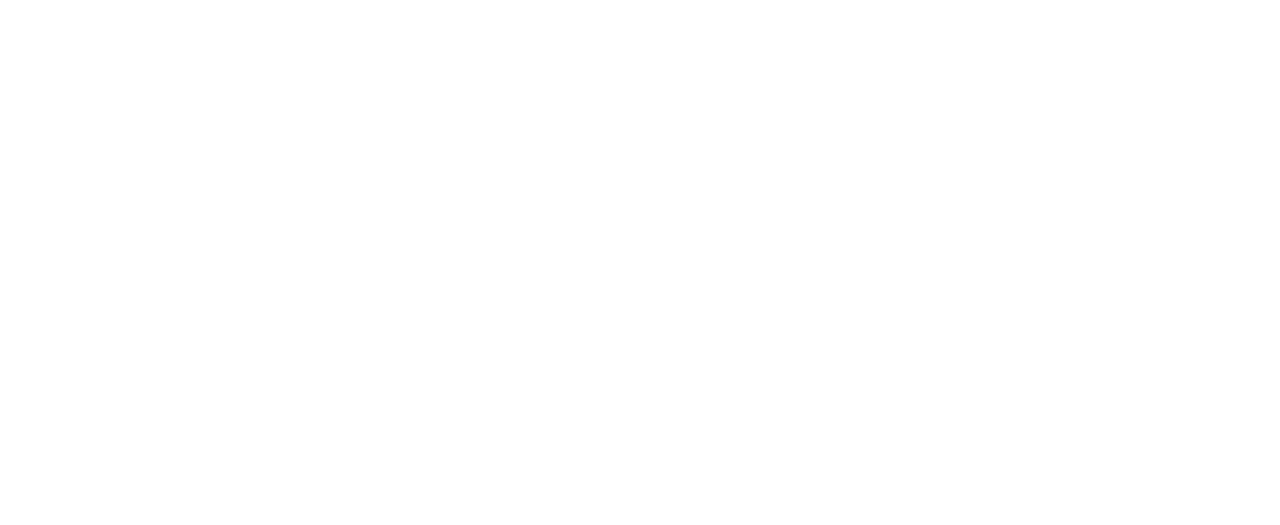
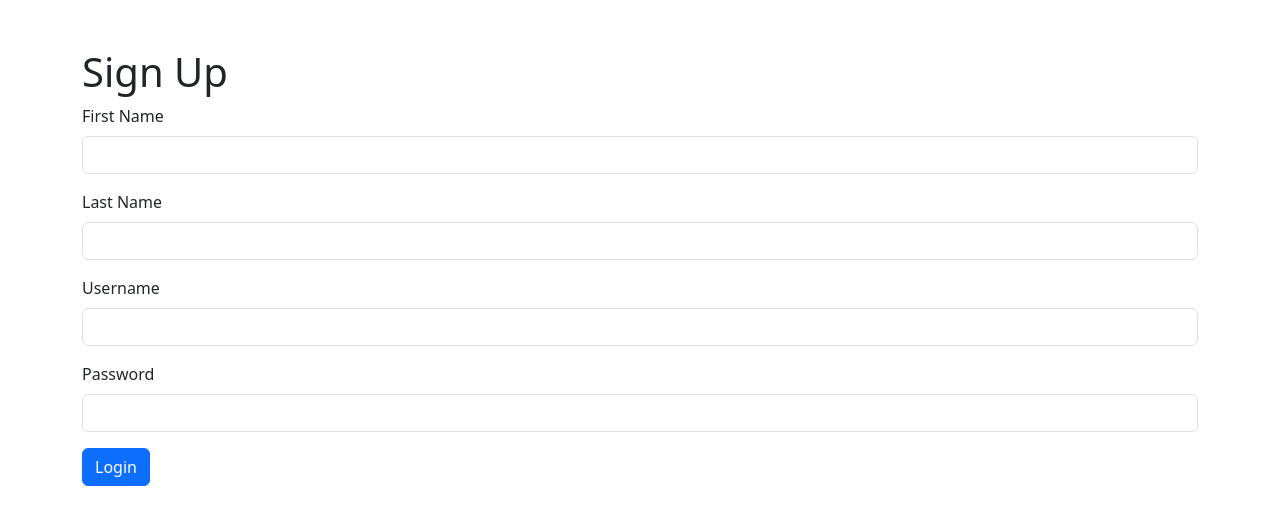
Before and after one commit to MarkMacGowan/premiereCinemaApp, a PHP site: page /signup.php in a window 1280 px wide. Before the commit the part shown is empty. Shown: the top 525 px of the page. Run offline with PHP 8.4, Linux system fonts and the light colour scheme; data comes from the database, SQL or seed files in the repository; both versions use the stored data as it was after the commit.

Commit message:
feat: add code to signup page

```diff
--- a/signup.php
+++ b/signup.php
@@ -0,0 +1,52 @@
+<?php
+
+
+
+        $db = new SQLite3('data.sqlite3');
+
+
+        $db->exec("CREATE TABLE IF NOT EXISTS users (id INTEGER PRIMARY KEY, username TEXT, password TEXT)");
+
+
+        $db->exec("INSERT INTO users (username, password) VALUES ('admin', '1234')");
+
+
+        $result = $db->query("SELECT * FROM users");
+
+       /*  while ($row = $result->fetchArray(SQLITE3_ASSOC)) {
+            echo "User: " . $row['username'] . "<br>";
+        } */
+
+
+
+
+    ?>
+<!DOCTYPE html>
+<html>
+    <head>
+        <title> Sign Up</title>
+        <link href="https://cdn.jsdelivr.net/npm/bootstrap@5.3.3/dist/css/bootstrap.min.css" rel="stylesheet">
+    </head>
+    <body class="container mt-5">
+            <h1>Sign Up</h1>
+            <form method="$post" action="$signup.php">
+                    <div class="mb-3">
+                        <label for="firstName" class="form-label">First Name</label>
+                        <input type="text" name="firstName" id="firstName" class="form-control">
+                    </div>
+                    <div class="mb-3">
+                        <label for="lastName" class="form-label">Last Name</label>
+                        <input type="text" name="lastName" id="lastName" class="form-control">
+                    </div>
+                    <div class="mb-3">
+                        <label for="userName" class="form-label">Username</label>
+                        <input type="text" name="userName" id="userName" class="form-control">
+                    </div>
+                    <div class="mb-3">
+                        <label for="password" class="form-label">Password</label>
+                        <input type="password" name="password" id="password" class="form-control">
+                    </div>
+                <button type="submit" class="btn btn-primary">Login</button>
+            </form>
+    </body>
+</html>
```
Also changed, not shown: login.php (+3 -19 lines), data.sqlite3.
